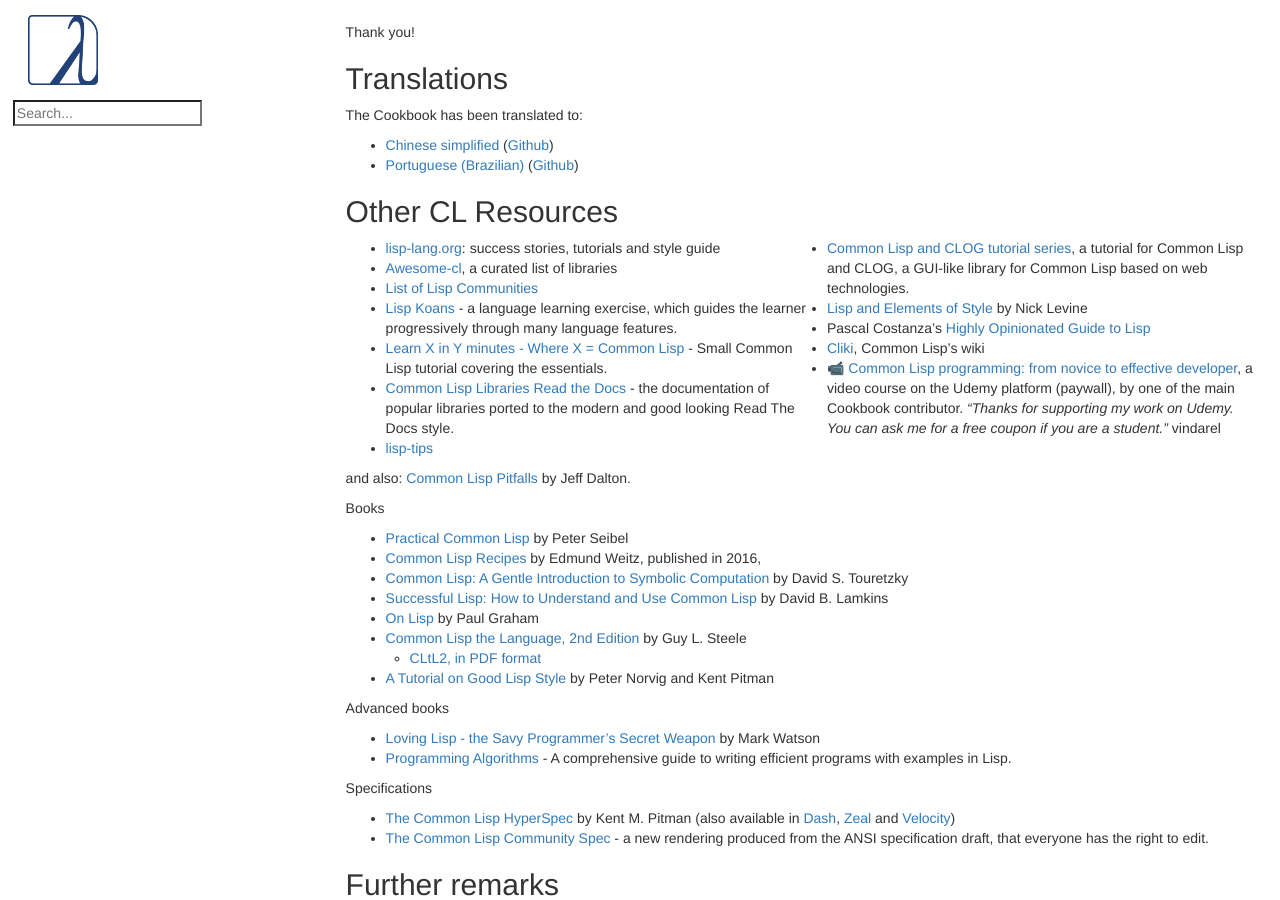
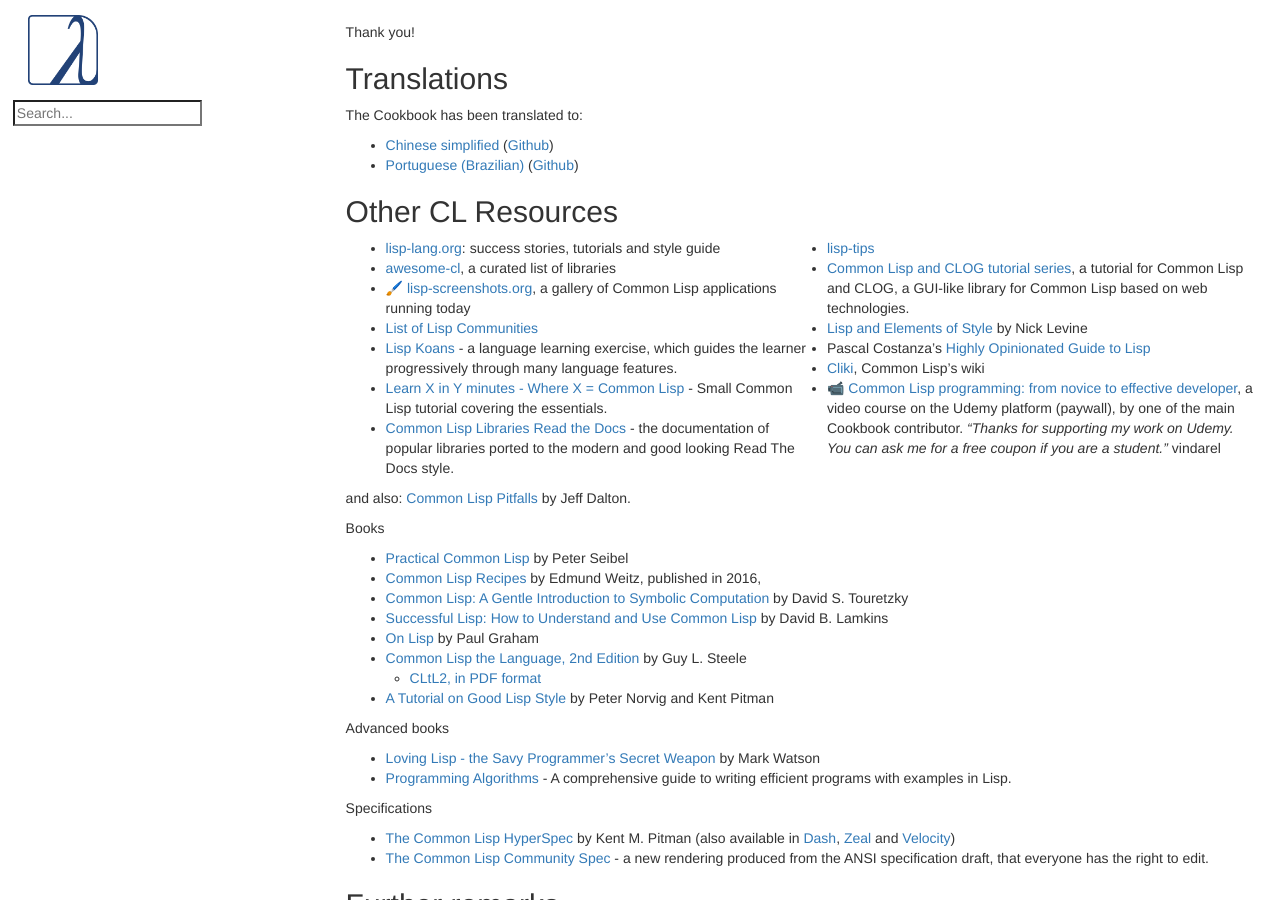
Before and after one commit to LispCookbook/cl-cookbook, a Jekyll site: the page built from index.md, in a window 1280 px wide and 900 px high, scrolled down 1527 px. Built offline with Jekyll 4.4.1, drawn with Linux system fonts in a browser that asks for light colours.

Commit message:
index: add lisp-screenshots.org

```diff
--- a/index.md
+++ b/index.md
@@ -122,7 +122,8 @@
 <p id="two-cols"></p>
 
 * [lisp-lang.org](http://lisp-lang.org/): success stories, tutorials and style guide
-* [Awesome-cl](https://github.com/CodyReichert/awesome-cl), a curated list of libraries
+* [awesome-cl](https://github.com/CodyReichert/awesome-cl), a curated list of libraries
+* 🖌️ [lisp-screenshots.org](https://www.lisp-screenshots.org/), a gallery of Common Lisp applications running today
 * [List of Lisp Communities](https://github.com/CodyReichert/awesome-cl#community)
 * [Lisp Koans](https://github.com/google/lisp-koans/) - a language learning exercise, which guides the learner progressively through many language features.
 * [Learn X in Y minutes - Where X = Common Lisp](https://learnxinyminutes.com/docs/common-lisp/) - Small Common Lisp tutorial covering the essentials.
```
